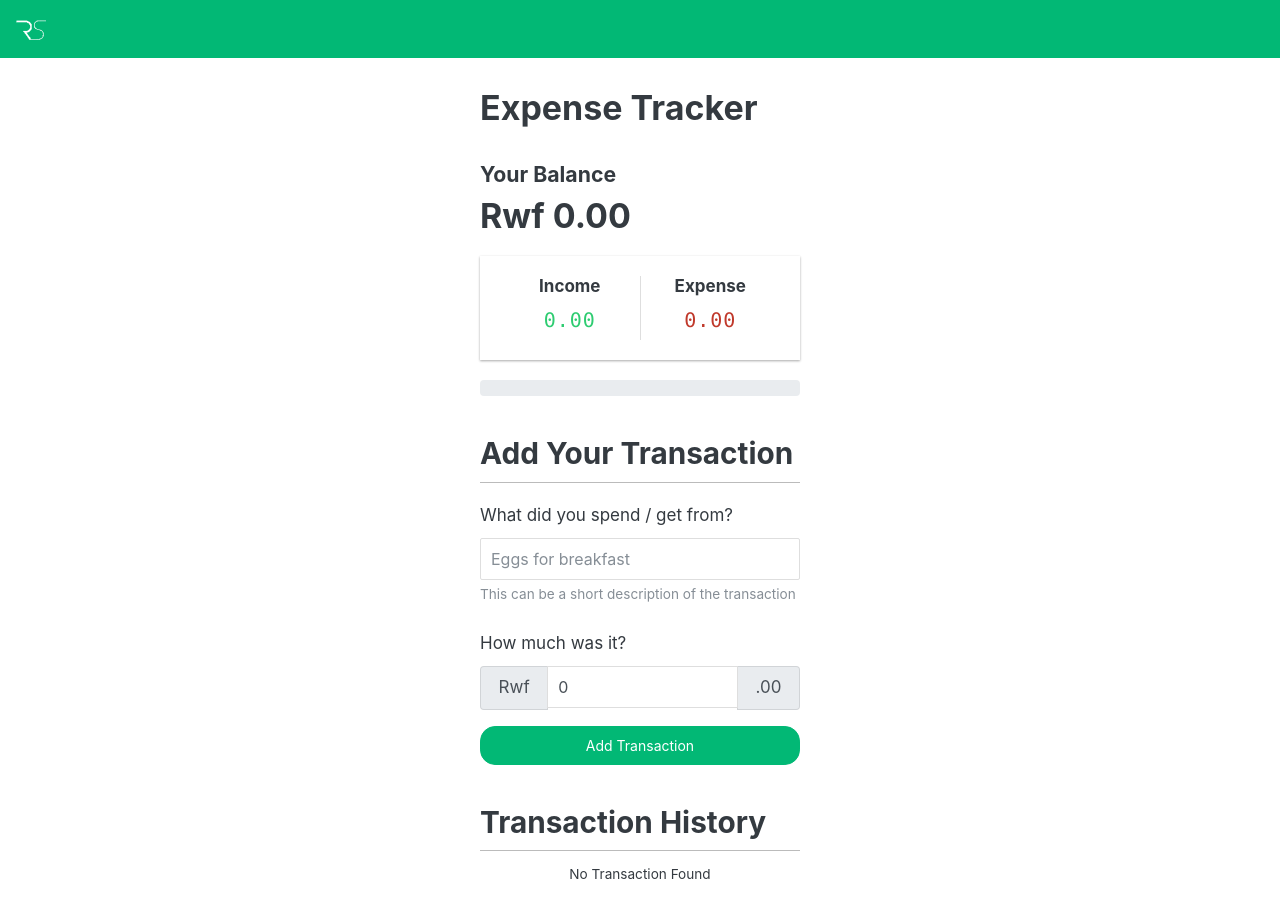
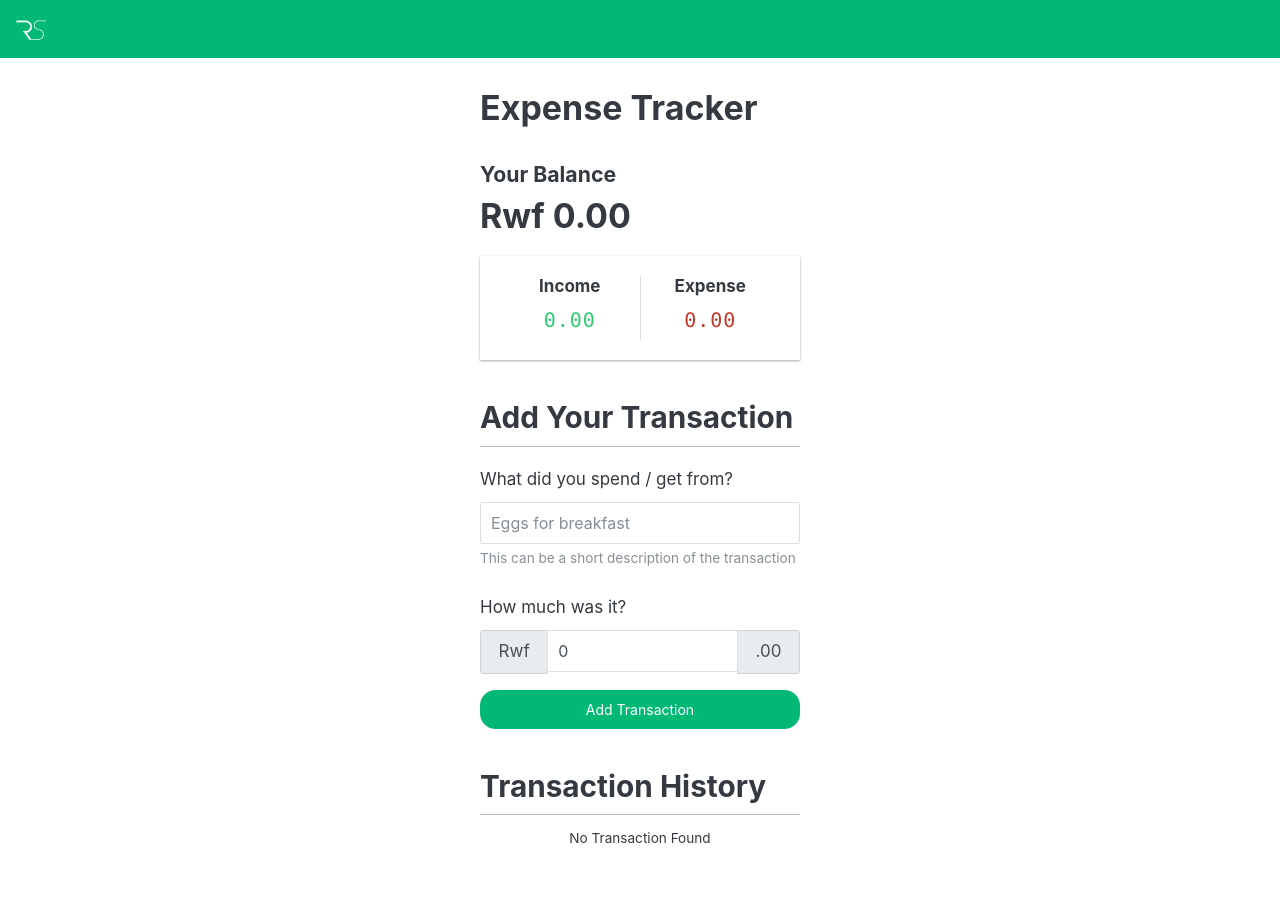
Before and after one commit to rutaks/expense-tracker-reloaded, a React (Create React App) app: page / in a window 1280 px wide. Shown: the top 918 px of the page. After the commit the page ends 891 px from the top, so only its background shows below. Built offline with nearby package versions, Linux system fonts and the light colour scheme; what javascript-time-ago would draw is missing.

Commit message:
Set Progress To Not Be Visible If No Transaction Found

```diff
--- a/src/components/AccountStatement.js
+++ b/src/components/AccountStatement.js
@@ -28,6 +28,7 @@ export default function AccountStatement() {
           <p className="money minus">{expense}</p>
         </div>
       </div>
+      {totalAmount !== 0 && (
         <div class="progress">
           <div
             class="progress-bar bg-success progress-bar-striped progress-bar-animated"
@@ -46,6 +47,7 @@ export default function AccountStatement() {
             aria-valuemax="100"
           ></div>
         </div>
+      )}
     </div>
   );
 }
```
Lines whose indentation alone changed are shown as unchanged.
